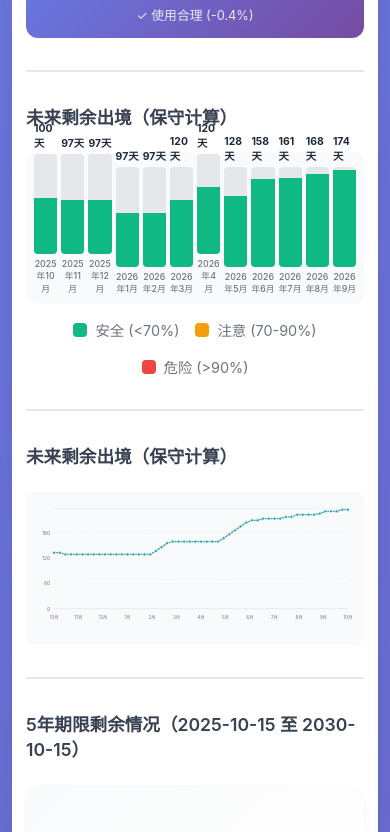
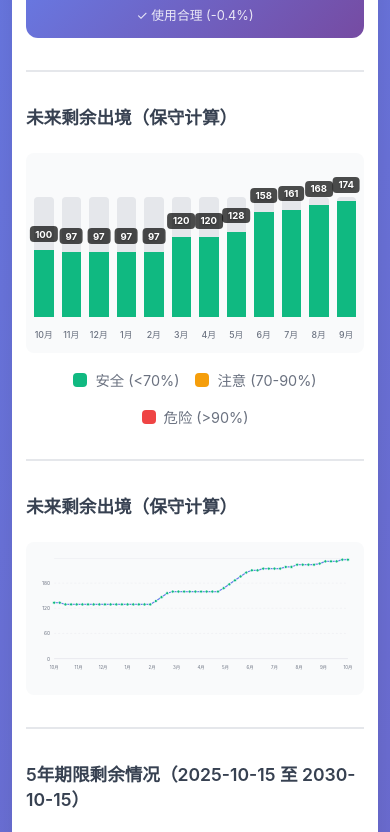
Before and after one commit to DanteChen0825/abroad_days, a React (Vite) app: page / in a window 390 px wide. Shown: the part 882-1714 px from the top of the page. Built offline with nearby package versions, Linux system fonts and the light colour scheme.

Commit message:
优化柱状图：添加柱顶标签，增加柱间距，固定月份标签位置，仅显示月份

```diff
--- a/src/App.css
+++ b/src/App.css
@@ -152,14 +152,15 @@ body {
 
 .timeline-chart {
   display: flex;
-  gap: 0.5rem;
+  gap: 1.2rem;
   justify-content: space-between;
-  align-items: flex-end;
-  height: 200px;
-  padding: 1rem;
+  align-items: flex-start;
+  height: 250px;
+  padding: 1rem 1rem 2.5rem 1rem;
   background: #f9fafb;
   border-radius: 0.5rem;
   margin-bottom: 1rem;
+  position: relative;
 }
 
 .timeline-bar {
@@ -167,22 +168,47 @@ body {
   display: flex;
   flex-direction: column;
   align-items: center;
-  gap: 0.25rem;
+  gap: 0;
+  height: 100%;
+  position: relative;
 }
 
 .bar-container {
   width: 100%;
-  height: 150px;
+  height: 170px;
   background: #e5e7eb;
   border-radius: 0.25rem;
   display: flex;
   align-items: flex-end;
-  overflow: hidden;
+  overflow: visible;
+  position: relative;
+  margin-top: auto;
 }
 
 .bar-fill {
   width: 100%;
   transition: height 0.5s ease;
+  position: relative;
+  display: flex;
+  align-items: flex-start;
+  justify-content: center;
+  padding-top: 0.25rem;
+}
+
+.bar-label-top {
+  color: white;
+  font-size: 0.85rem;
+  font-weight: 700;
+  text-shadow: 0 1px 2px rgba(0, 0, 0, 0.3);
+  position: absolute;
+  top: -1.5rem;
+  left: 50%;
+  transform: translateX(-50%);
+  white-space: nowrap;
+  background: rgba(0, 0, 0, 0.7);
+  padding: 0.25rem 0.5rem;
+  border-radius: 0.25rem;
+  font-size: 0.75rem;
 }
 
 .bar-fill.risk-safe {
@@ -203,12 +229,12 @@ body {
   writing-mode: horizontal-tb;
   text-align: center;
   font-weight: 500;
-}
-
-.bar-value {
-  font-size: 0.75rem;
-  font-weight: 700;
-  color: #1f2937;
+  position: absolute;
+  bottom: -2rem;
+  left: 50%;
+  transform: translateX(-50%);
+  white-space: nowrap;
+  width: max-content;
 }
 
 .chart-legend {
@@ -894,21 +920,23 @@ body {
 
   /* 图表优化 */
   .timeline-chart {
-    height: 180px;
-    padding: 0.5rem;
-    gap: 0.25rem;
+    height: 230px;
+    padding: 0.75rem 0.5rem 2.5rem 0.5rem;
+    gap: 0.75rem;
   }
 
   .bar-container {
-    height: 120px;
+    height: 140px;
   }
 
   .bar-label {
     font-size: 0.6rem;
+    bottom: -1.75rem;
   }
 
-  .bar-value {
+  .bar-label-top {
     font-size: 0.65rem;
+    padding: 0.2rem 0.4rem;
   }
 
   /* 折线图SVG - 移动端调整 */
@@ -1050,15 +1078,23 @@ body {
   }
 
   .timeline-chart {
-    height: 150px;
+    height: 200px;
+    gap: 0.5rem;
+    padding: 0.5rem 0.5rem 2.25rem 0.5rem;
   }
 
   .bar-container {
-    height: 100px;
+    height: 120px;
   }
 
   .bar-label {
     font-size: 0.55rem;
+    bottom: -1.5rem;
+  }
+
+  .bar-label-top {
+    font-size: 0.6rem;
+    padding: 0.15rem 0.35rem;
   }
 
   .donut-chart-container {
@@ -1079,11 +1115,16 @@ body {
 /* 横屏模式优化 */
 @media (max-width: 768px) and (orientation: landscape) {
   .timeline-chart {
-    height: 150px;
+    height: 200px;
+    padding: 0.5rem 0.5rem 2.25rem 0.5rem;
   }
 
   .bar-container {
-    height: 100px;
+    height: 120px;
+  }
+
+  .bar-label {
+    bottom: -1.5rem;
   }
 
   .records-container {
--- a/src/components/FuturePlanning.tsx
+++ b/src/components/FuturePlanning.tsx
@@ -47,7 +47,7 @@ export function FuturePlanning({ records, person, personName }: FuturePlanningPr
     const remaining = IMMIGRATION_RULES.ROLLING_12_MONTHS.maxDays - totalDays;
 
     monthlyPredictions.push({
-      month: futureMonthEnd.toLocaleDateString('zh-CN', { year: 'numeric', month: 'short' }),
+      month: futureMonthEnd.toLocaleDateString('zh-CN', { month: 'short' }),
       used: totalDays,
       remaining: Math.max(0, remaining),
       percentage: calculatePercentage(totalDays, IMMIGRATION_RULES.ROLLING_12_MONTHS.maxDays)
@@ -211,13 +211,14 @@ export function FuturePlanning({ records, person, personName }: FuturePlanningPr
             <div className="timeline-chart">
               {monthlyPredictions.map((pred, index) => (
                 <div key={index} className="timeline-bar">
-                  <div className="bar-value">{pred.remaining}天</div>
                   <div className="bar-container">
                     <div
                       className={`bar-fill risk-${getRiskLevel(pred.percentage)}`}
                       style={{ height: `${(pred.remaining / 180) * 100}%` }}
                       title={`剩余 ${pred.remaining} 天 (已用 ${pred.used} / 180 天)`}
-                    />
+                    >
+                      <span className="bar-label-top">{pred.remaining}</span>
+                    </div>
                   </div>
                   <div className="bar-label">{pred.month}</div>
                 </div>
```
